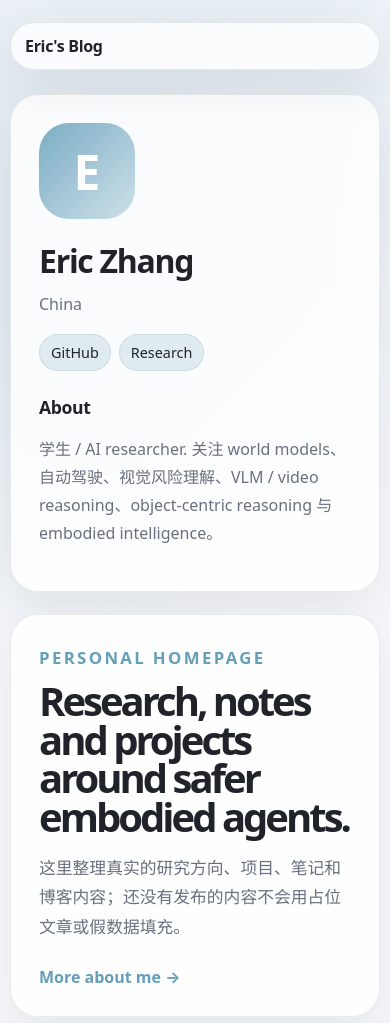
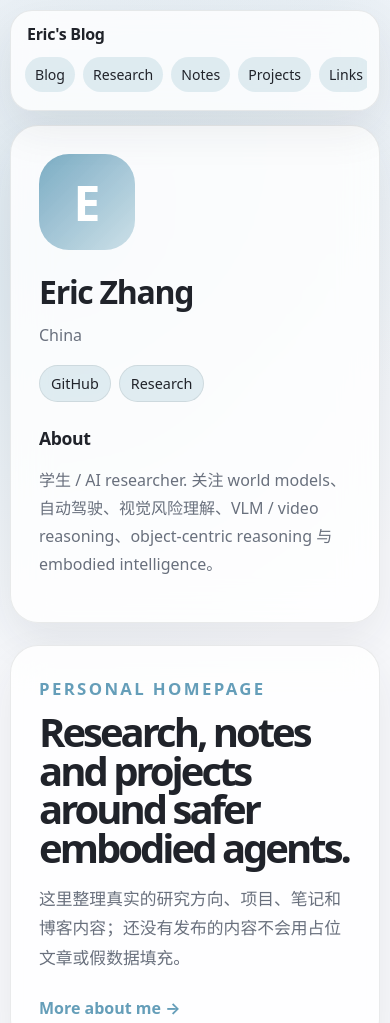
Before and after one commit to Eric-Zhang007/astro-github-pages-site, an Astro site: page / in a window 390 px wide. Shown: the top 1023 px of the page. Built offline with nearby package versions, Linux system fonts and the light colour scheme; Astro itself is replaced by a stand-in of ours.

Commit message:
Show navigation on mobile

```diff
--- a/src/layouts/BaseLayout.astro
+++ b/src/layouts/BaseLayout.astro
@@ -284,12 +284,38 @@ const { title = `${profile.name} • Personal Site`, description = 'Eric Zhang
     .layout,
     .two-column { grid-template-columns: 1fr; }
     .profile-card { position: static; }
-    nav { display: none; }
+    .topbar {
+      display: grid;
+      grid-template-columns: 1fr;
+      gap: 10px;
+      align-items: stretch;
+      top: 8px;
+      padding: 12px;
+      border-radius: 22px;
+    }
+    .brand { padding: 0 4px; }
+    nav {
+      display: flex;
+      justify-content: flex-start;
+      gap: 8px;
+      overflow-x: auto;
+      padding: 2px 2px 6px;
+      -webkit-overflow-scrolling: touch;
+      scrollbar-width: none;
+    }
+    nav::-webkit-scrollbar { display: none; }
+    nav a {
+      flex: 0 0 auto;
+      background: var(--accent-soft);
+      color: var(--text);
+    }
     .stats { grid-template-columns: repeat(2, 1fr); }
   }
 
   @media (max-width: 560px) {
-    .page { width: min(100% - 20px, 1180px); }
+    .page { width: min(100% - 20px, 1180px); padding-top: 10px; }
+    .topbar { margin-bottom: 14px; }
+    nav a { padding: 8px 10px; font-size: 0.88rem; }
     .intro { padding: 28px; }
     .intro h2 { font-size: 2.5rem; }
     .stats { grid-template-columns: 1fr; }
```
